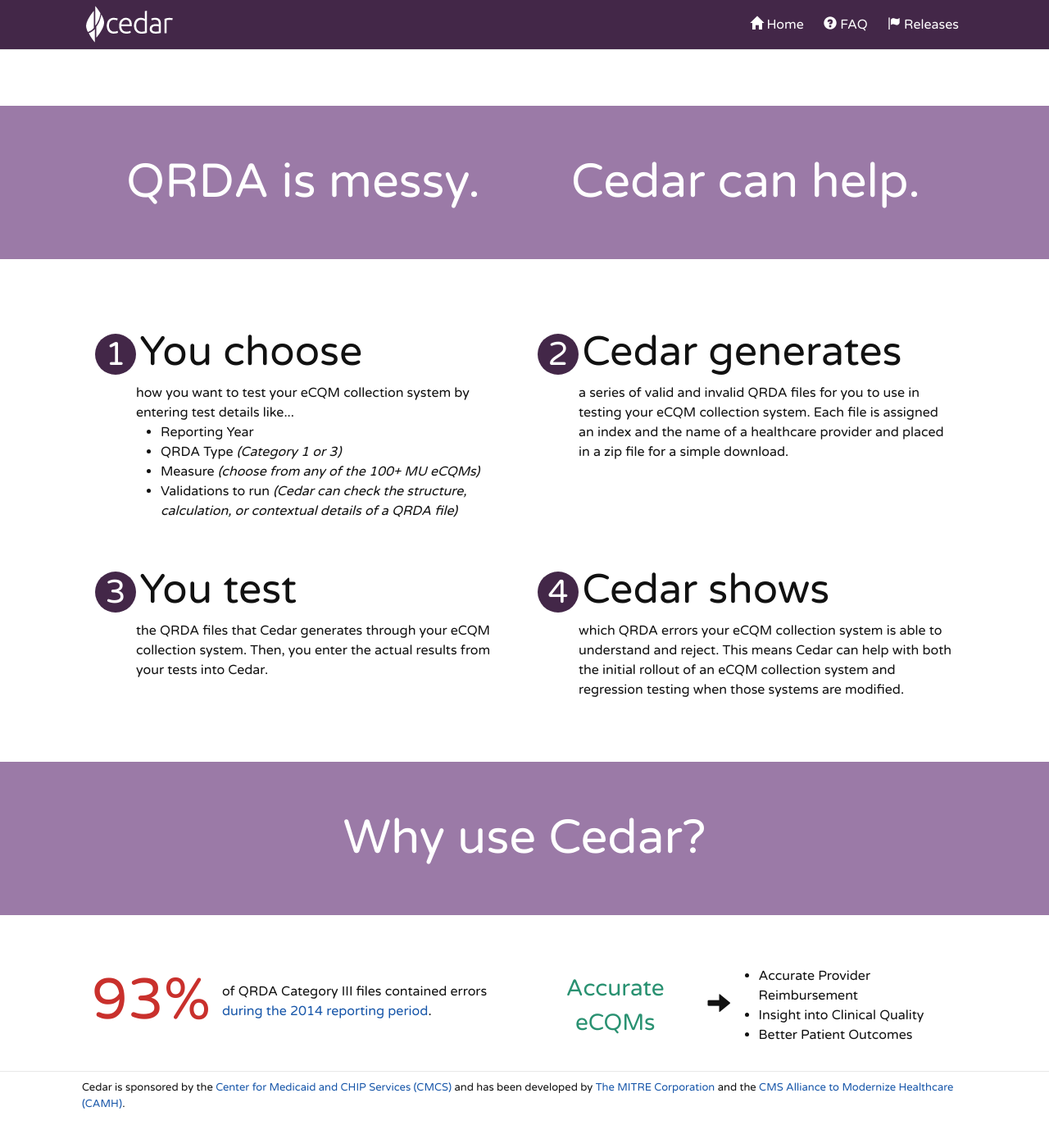
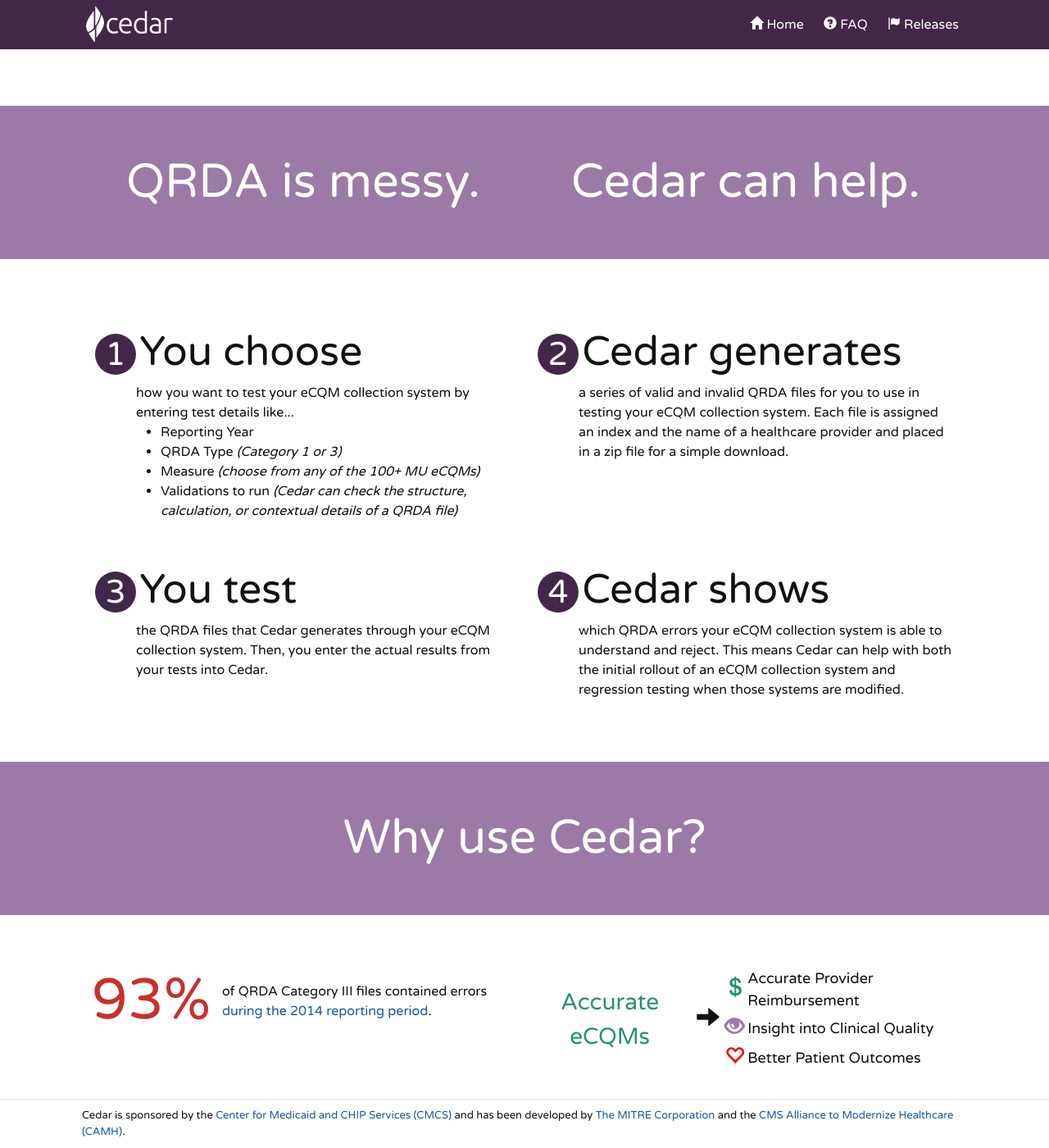
Before and after one commit to edeyoung/cedar, a Jekyll site: the page built from index.html, in a window 1280 px wide and 1400 px high, scrolled down 483 px. Shown: the whole window at 82% size. Built offline with Jekyll 4.4.1, drawn with Linux system fonts in a browser that asks for light colours; before the commit the page ends 1849 px from its top, so only the background shows below that.

Commit message:
Style updates for the benefits section

```diff
--- a/_sass/cedar.scss
+++ b/_sass/cedar.scss
@@ -1011,3 +1011,6 @@ body {
   vertical-align: middle;
   padding: 2px;
 }
+.table-layout-row {
+  display: table-row;
+}
--- a/index.html
+++ b/index.html
@@ -98,12 +98,19 @@ layout: full_page
         <div class='table-layout-cell'>
           <span style='font-size: 28px;'><i class='glyphicon glyphicon-arrow-right'></i></span>
         </div>
-        <div class='table-layout-cell'>
-          <ul style='margin-bottom:0'>
-            <li>Accurate Provider Reimbursement
-            <li>Insight into Clinical Quality
-            <li>Better Patient Outcomes
-          </ul>
+        <div class='table-layout-cell' style='font-size:large;'>
+          <div class='table-layout-row'>
+            <div class='table-layout-cell'><i class='glyphicon glyphicon-usd' style='color:#299171;font-size:24px;'></i></div>
+            <div class='table-layout-cell'>Accurate Provider Reimbursement</div>
+          </div>
+          <div class='table-layout-row'>
+            <div class='table-layout-cell'><i class='glyphicon glyphicon-eye-open' style='color:#9b7aa7;font-size:24px;'></i></div>
+            <div class='table-layout-cell'>Insight into Clinical Quality</div>
+          </div>
+          <div class='table-layout-row'>
+            <div class='table-layout-cell'><i class='glyphicon glyphicon-heart-empty' style='color:red;font-size:24px;'></i></div>
+            <div class='table-layout-cell'>Better Patient Outcomes</div>
+          </div>
         </div>
       </div>
     </div>
```
